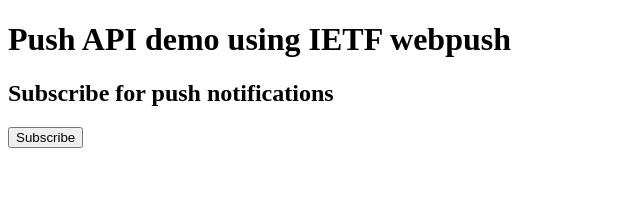
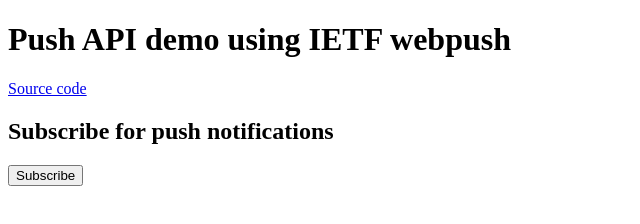
Before and after one commit to AdamMachera/testnode, a website: page public/index.html in a window 1280 px wide. Shown: the whole page, without its empty margins (0-640 px from the left). Drawn offline with Linux system fonts and the light colour scheme.

Commit message:
Update README.md, and link to source code

```diff
--- a/public/index.html
+++ b/public/index.html
@@ -10,6 +10,7 @@
 </head>
 <body>
   <h1>Push API demo using IETF webpush</h1>
+  <p><a href="https://github.com/johnmellor/push-api-nodejs-demo">Source code</a></p>
   <p id="error"></p>
   <section id="subscribe">
     <h2>Subscribe for push notifications</h2>
```
Also changed, not shown: README.md.
